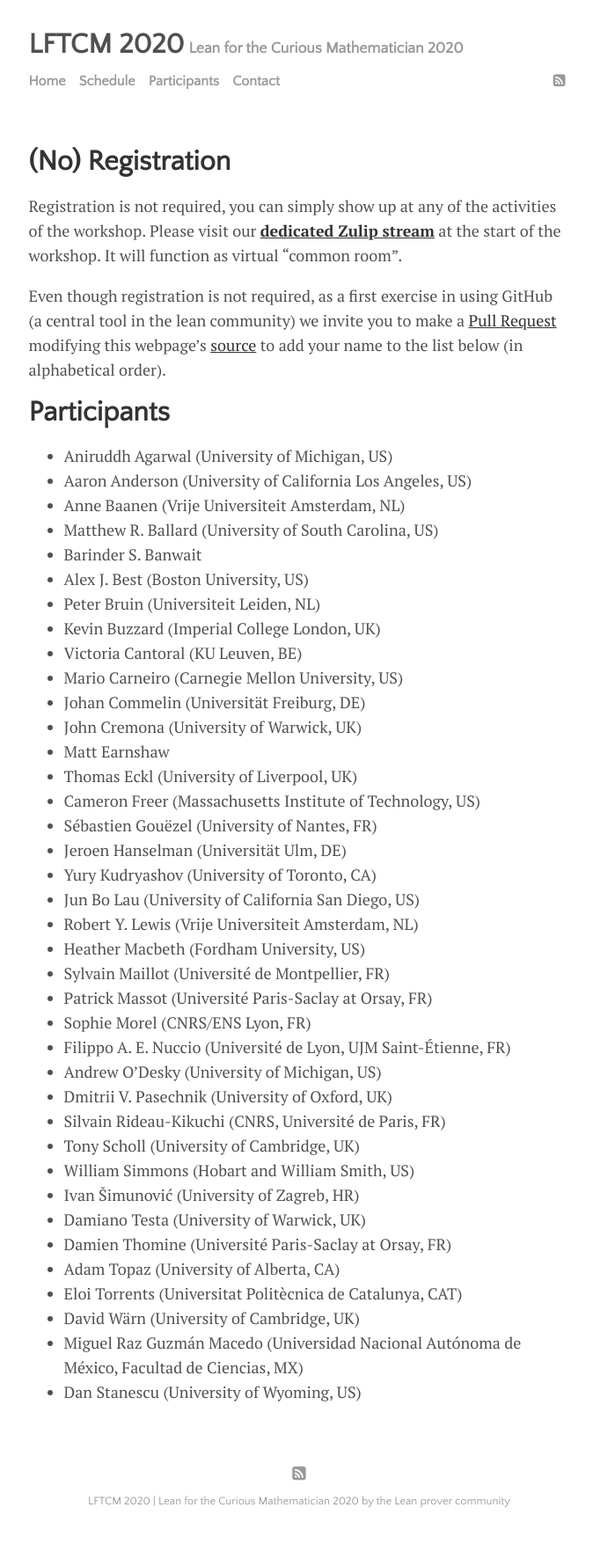
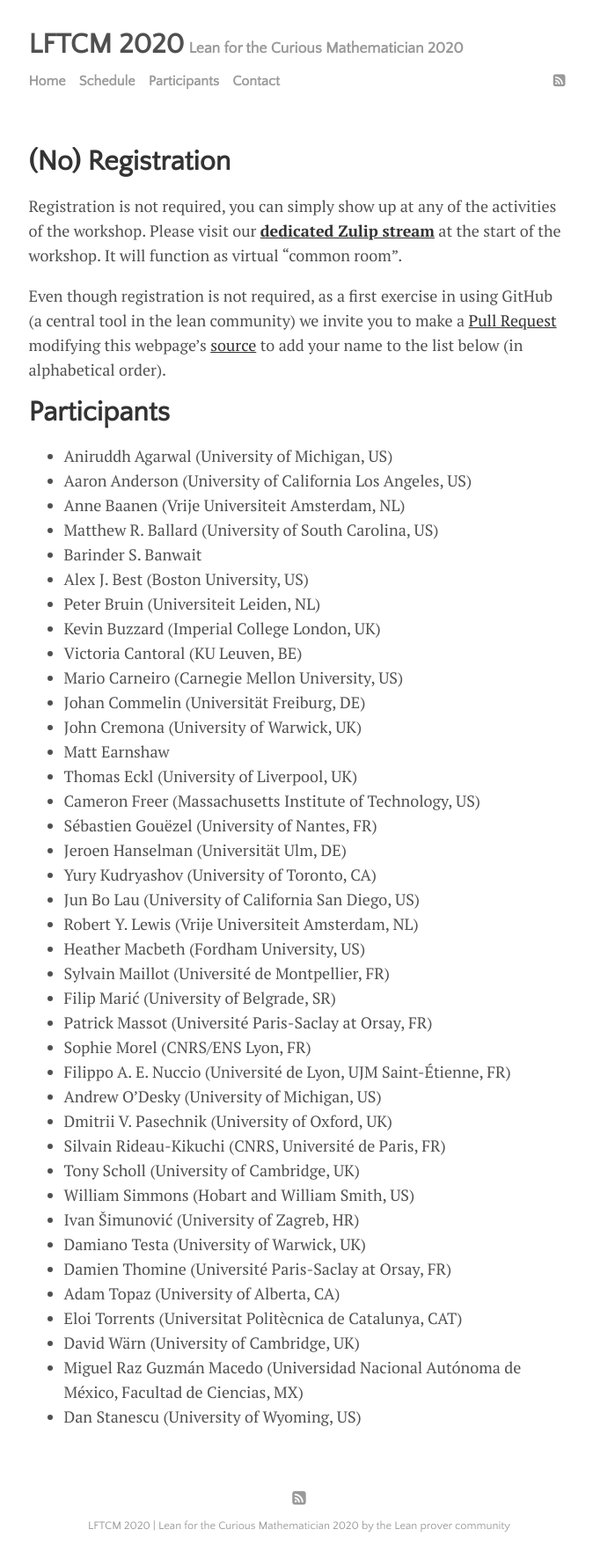
Before and after one commit to leanprover-community/lftcm2020, a Jekyll site: the page built from docs/participants.md, in a window 1280 px wide. Shown: the whole page at 88% size, without its empty margins (300-974 px from the left). Built offline with Jekyll 4.4.1, drawn with Linux system fonts in a browser that asks for light colours; before the commit the page ends 1752 px from its top, so only the background shows below that.

Commit message:
Update participants.md
Hello! Thank you for organizing this workshop. I would like to participate online and learn something about Lean.

```diff
--- a/docs/participants.md
+++ b/docs/participants.md
@@ -46,6 +46,7 @@
 * Robert Y. Lewis (Vrije Universiteit Amsterdam, NL)
 * Heather Macbeth (Fordham University, US)
 * Sylvain Maillot (Université de Montpellier, FR)
+* Filip Marić (University of Belgrade, SR)
 * Patrick Massot (Université Paris-Saclay at Orsay, FR)
 * Sophie Morel (CNRS/ENS Lyon, FR)
 * Filippo A. E. Nuccio (Université de Lyon, UJM Saint-Étienne, FR)
```
